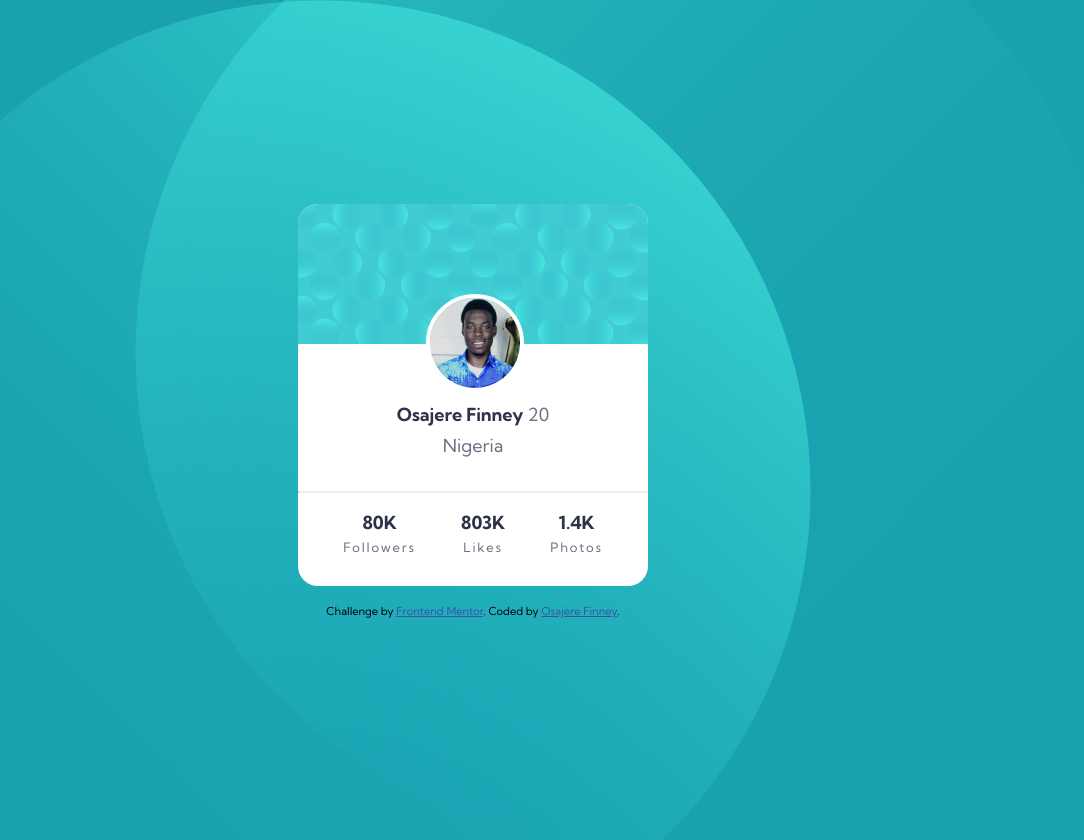
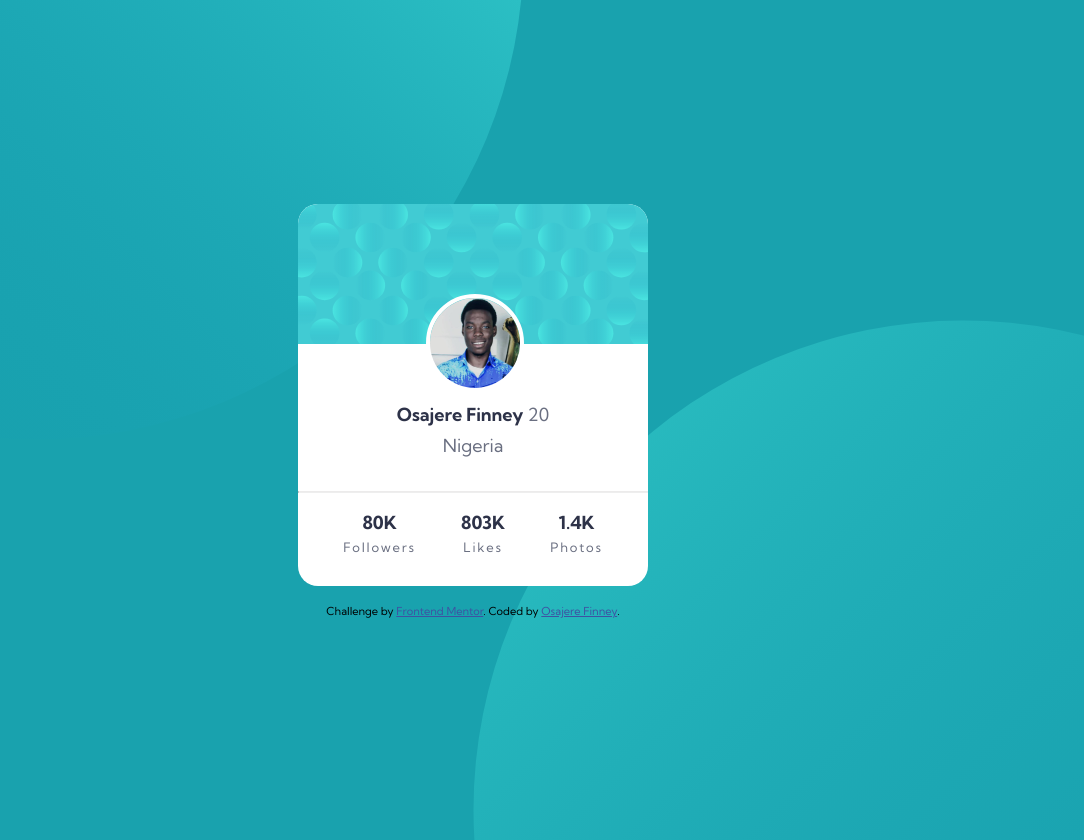
Before and after one commit to Finney06/profile-card-component, a plain HTML site: page index.html in a window 1280 px wide. Shown: the whole page, without its empty margins (167-1251 px from the left). Drawn offline with Linux system fonts and the light colour scheme.

Commit message:
Update style.css

```diff
--- a/style.css
+++ b/style.css
@@ -11,7 +11,7 @@
 body {
     background-color:var(--dark-cyan);
     background-image: url(images/bg-pattern-bottom.svg),url( images/bg-pattern-top.svg);
-    background-position:  right bottom, left top;
+    background-position:  left 50vw top 40vh, right 46vw bottom 50vh;
     background-repeat: no-repeat,no-repeat;
     margin: 0;
     overflow: hidden;
```
